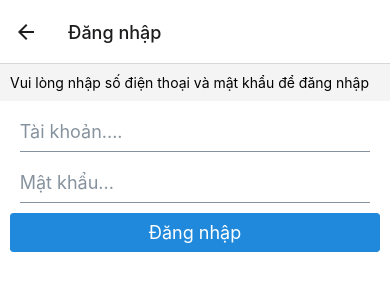
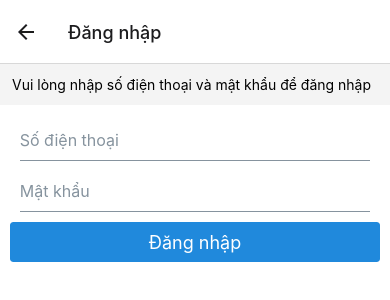
Before and after one commit to ChatBox-Project/fontend_zalo_mobile_v3, a React Native app: screen /Login in a window 390 px wide. Shown: the top 300 px of the page. Built offline with nearby package versions, Linux system fonts and the light colour scheme.

Commit message:
add SignInScreen

```diff
--- a/App.js
+++ b/App.js
@@ -3,7 +3,7 @@ import { NavigationContainer } from '@react-navigation/native';
 import { createNativeStackNavigator } from '@react-navigation/native-stack';
 import HomeScreen from './layout/HomeScreen';
 import LoginScreen from './layout/LoginScreen';
-import { Text } from 'react-native';
+import SignInScreen from './layout/SignInScreen';
 
 const Stack = createNativeStackNavigator();
 
@@ -25,6 +25,13 @@ export default function App() {
             headerTitle: "Đăng nhập"
           })}
         />
+        <Stack.Screen
+          name="SignIn"
+          component={SignInScreen}
+          options={({ navigation, route }) => ({
+            headerTitle: "Tạo tài khoản"
+          })}
+        />
       </Stack.Navigator>
     </NavigationContainer>
   );
--- a/layout/HomeScreen.js
+++ b/layout/HomeScreen.js
@@ -44,6 +44,7 @@ function HomeScreen({ navigation }) {
                         marginVertical: 10,
                     }}
                     titleStyle={{ fontSize: 14, color: "black" }}
+                    onPress={() => { navigation.push("SignIn") }}
                 />
             </View>
         </View>
--- a/layout/LoginScreen.js
+++ b/layout/LoginScreen.js
@@ -5,16 +5,20 @@ import { Button, Input } from 'react-native-elements';
 function LoginScreen() {
     return (
         <View style={styles.container}>
-            <View style={{ width: "100%", padding: 10, backgroundColor: "rgba(244, 244, 244, 1)" }}>
+            <View style={{ width: "100%", padding: 12, backgroundColor: "rgba(244, 244, 244, 1)" }}>
                 <Text>Vui lòng nhập số điện thoại và mật khẩu để đăng nhập</Text>
             </View>
-            <View style={{ width: "95%", marginTop: 10 }}>
-                <Input placeholder='Tài khoản....' />
-                <Input placeholder="Mật khẩu..." secureTextEntry={true} />
+            <View style={{ width: "95%", marginTop: 15 }}>
+                <Input placeholder='Số điện thoại' inputStyle={{ fontSize: 16 }} />
+                <Input placeholder="Mật khẩu" secureTextEntry={true} inputStyle={{ fontSize: 16 }} />
                 <Button
+                    loading={false}
                     title={'Đăng nhập'}
                     containerStyle={{
                         width: "100%",
+                    }}
+                    buttonStyle={{
+                        height: 40
                     }}
                 />
             </View>
@@ -29,7 +33,6 @@ const styles = StyleSheet.create({
         flexDirection: 'column',
         alignItems: 'center',
         justifyContent: 'flex-start',
-        position: 'relative'
     },
 });
 
--- /dev/null
+++ b/layout/SignInScreen.js
@@ -0,0 +1,40 @@
+import React from 'react'
+import { FlatList, StyleSheet, Text, View } from 'react-native';
+import { Button, Input } from 'react-native-elements';
+
+function SignInScreen() {
+
+    return (
+        <View style={styles.container}>
+            <View style={{ width: "90%", marginTop: 15 }}>
+                <Text style={{ fontSize: 16, fontWeight: 'bold' }}>Tên Zalo</Text>
+                <Input placeholder='Gồm 2-40 ký tự' inputStyle={{ fontSize: 16 }} />
+                <Text>Lưu ý khi đặt tên</Text>
+                <Text>-  Không vi phạm <Text style={{ color: "#007bff", fontWeight: 'bold' }}>Quy định đặt tên trên Zalo</Text></Text>
+                <Text>-  Nên sử dụng tên thật để giúp bạn bè dễ nhận ra bạn</Text>
+            </View>
+            <View style={{ alignSelf: 'flex-end' }}>
+                <Button
+                    title={'Tiếp tục'}
+                    containerStyle={{
+                        width: 100,
+                        marginHorizontal: 30,
+                        marginVertical: 10,
+                    }}
+                />
+            </View>
+        </View>
+    )
+}
+
+const styles = StyleSheet.create({
+    container: {
+        flex: 1,
+        backgroundColor: '#fff',
+        flexDirection: 'column',
+        alignItems: 'center',
+        justifyContent: 'flex-start',
+    },
+});
+
+export default SignInScreen
```
